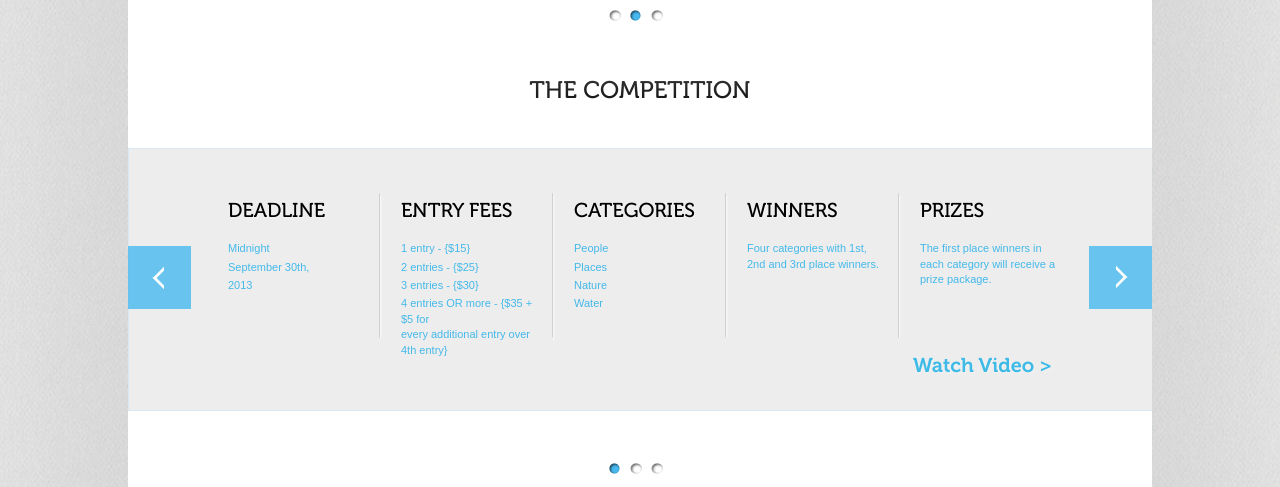
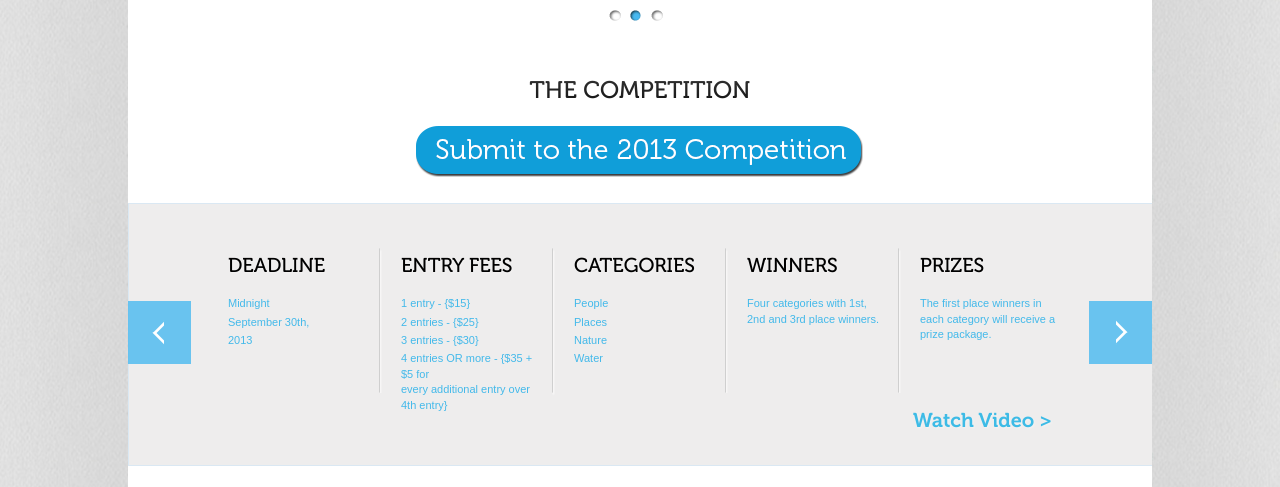
Before and after one commit to spfaffly/rtw-htmlbuild, a PHP site: a page that uses index.html in a window 1280 px wide. Shown: the part 590-1077 px from the top of the page. Run offline with PHP 8.4, Linux system fonts and the light colour scheme; grey boxes are pictures that could not be loaded.

Commit message:
Big submit button

```diff
--- a/css/style.css
+++ b/css/style.css
@@ -175,6 +175,8 @@ td { vertical-align: top; }
 
   /* Competition Section */
   .competition { }
+  .competition .bigsubmit { display: block; cursor: pointer; text-indent: -9999px; overflow: hidden; height: 55px; width: 450px; margin: 0 auto; background: url(../img/button_submit.png) no-repeat; }
+    .competition .bigsubmit:hover { background-position: 0 -60px; }
   .competition .slide { height: 300px; }
   .competition .videos { margin-left:90px; }
   .competition .video { background:url(../img/competition_poster_frame.png) no-repeat; padding:5px; margin-right:10px; margin-bottom:15px; height:167px; width:267px; float: left; }
--- a/index.html
+++ b/index.html
@@ -96,6 +96,7 @@
 
     <section id="competition" class="competition section clearfix">
       <h2>The Competition</h2>
+      <a class="bigsubmit action_submit">Submit to the 2013 Competition</a>
       <div class="carousel">
         <ul class="reset">
 
```
Also changed, not shown: img/button_submit.png (added).
